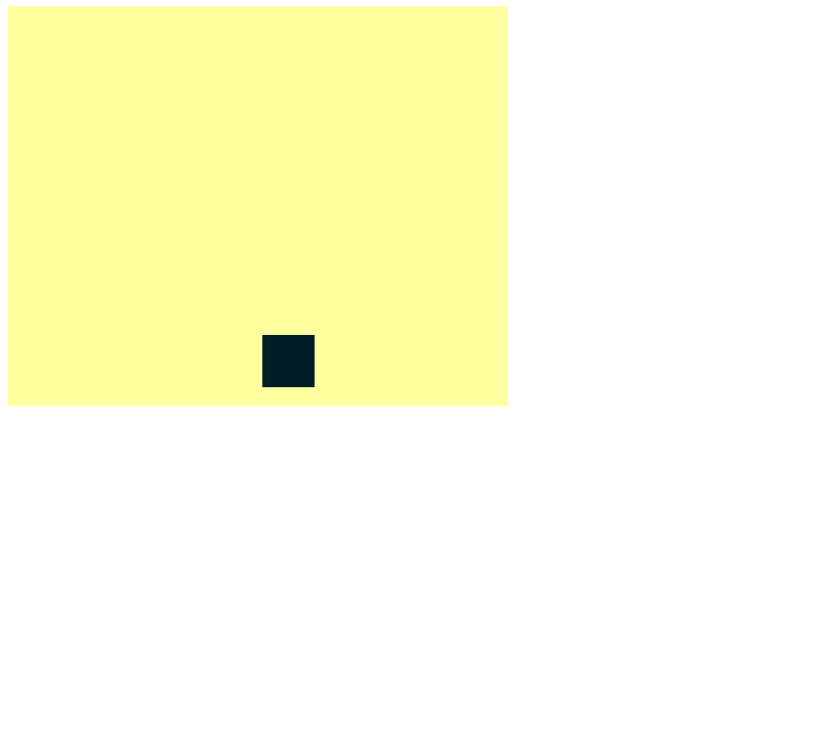
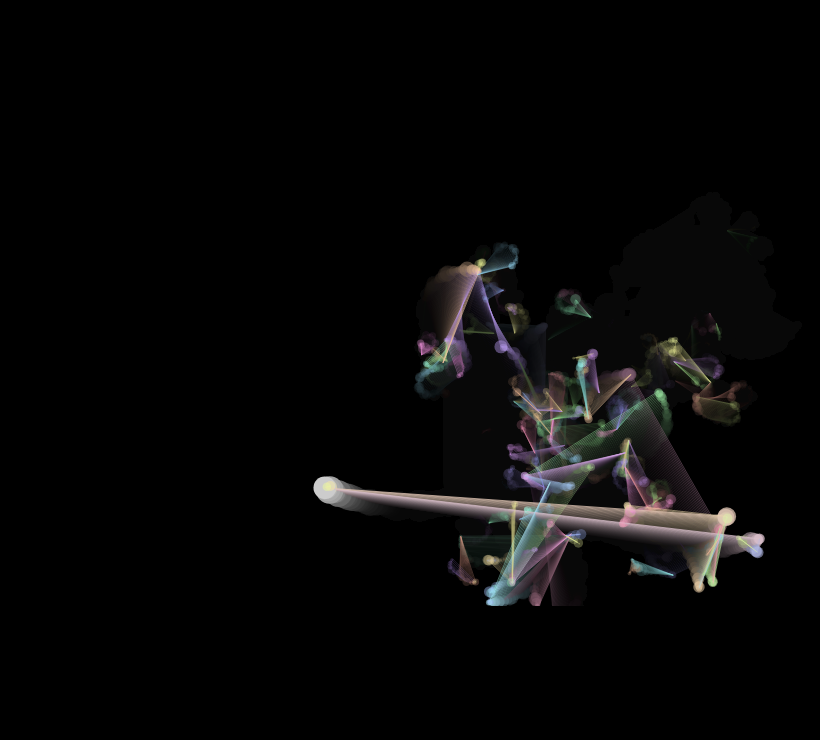
Before and after one commit to joker-b/AnimTaskMgr, a plain HTML site: page examples/canvas.html in a window 1280 px wide. Shown: the part 60-800 px from the top of the page, without its empty margins (0-820 px from the left). Drawn offline with Linux system fonts and the light colour scheme.

Commit message:
caught cleanup bug. example much nicer

```diff
--- a/AnimTaskMgr.js
+++ b/AnimTaskMgr.js
@@ -36,6 +36,10 @@ function ATask(AnimFunc,WrapUpFunc,Duration,Interp,Manager) { // WrapUp is optio
 	this.active = true;
 	this.wrapReady = false;
 	this.chainTask = null;
+	//
+	this.now = 0;
+	this.totalTime = 0;
+	this.frameTime = 0;
 }
 
 ATask.prototype.animate = function() {
@@ -43,14 +47,14 @@ ATask.prototype.animate = function() {
 		return;
 	}
 	var t, ti, haltMe;
-	var now = Date.now();
-	var totalTime = now - this.start;
-	var frameTime = now - this.prev;
-	this.prev = now;
+	this.tNow = Date.now();
+	this.tTotal = this.tNow - this.start;
+	this.tFrame = this.tNow - this.tPrev;
+	this.tPrev = this.tNow;
 	if (this.duration>0) {
-		t = totalTime/this.duration;
+		t = this.tTotal/this.duration;
 	} else {
-		t = 0.0; // for now
+		t = 0.0; // for tNow
 	}
 	if ((this.interp !== undefined)&&(this.interp)) {
 		ti = this.interp(t); // sloin, gamma, etc.
@@ -59,7 +63,7 @@ ATask.prototype.animate = function() {
 	}
 	if (this.wrapReady) {
 		if (this.wrapFunc) {
-			this.wrapFunc(now,ti,frameTime,totalTime,this.count);
+			this.wrapFunc(this.tNow, ti, this.tFrame, this.tTotal, this.count);
 		}
 		this.wrapReady = false;
 		this.wrapFunc = null;
@@ -67,7 +71,7 @@ ATask.prototype.animate = function() {
 		return;
 	}
 	if (this.animFunc) {
-		haltMe = this.animFunc(now,ti,frameTime,totalTime,this.count);
+		haltMe = this.animFunc(this.tNow, ti, this.tFrame, this.tTotal,this.count);
 	} else {
 		haltMe = false;
 	}
@@ -110,11 +114,20 @@ function AnimTaskMgr() {
 	this.limit = 12; // 12 ms
 	this.selfCleaning = true;
 	//
+	this.paused = false;
+	//
 	this.defInterp = null;
 	//
 	this._t = 0;
 	this._I = 0;
 }
+
+AnimTaskMgr.prototype.pause = function() {
+	this.paused = true;
+};
+AnimTaskMgr.prototype.resume = function() {
+	this.paused = true;
+};
 
 AnimTaskMgr.prototype.addTask = function(Tk) {
 	this.tasks.push(Tk);
@@ -156,10 +169,13 @@ AnimTaskMgr.prototype.discard = function(TK) {
 };
 
 AnimTaskMgr.prototype.animate = function() {
+	if (this.paused) {
+		return;
+	}
 	this._t = Date.now();
 	for (this._I=0; this._I<this.tasks.length; this._I+=1) {
 		if ((Date.now()-this._t) > this.limit) {
-			return;
+			break;
 		}
 		if (this.N >= this.tasks.length) {
 			this.N = 0;
@@ -178,12 +194,13 @@ AnimTaskMgr.prototype.animate = function() {
 };
 
 AnimTaskMgr.prototype.autoClean = function() {
-	var pad = this.tasks.slice(0);
-	for (var i=0; i<pad.length; i+=1) {
-		if (!pad[i].active) {
-			this._discard(pad[i]);
+	var scratch = [];
+	for (var i=0; i<this.tasks.length; i+=1) {
+		if (this.tasks[i].active) {
+			scratch.push(this.tasks[i]);
 		}
 	}
+	this.tasks = scratch;
 };
 
 /////////////////// eof ///
--- a/examples/canvas.html
+++ b/examples/canvas.html
@@ -1,10 +1,16 @@
 <html>
 	<head>
 		<script src="../AnimTaskMgr.js"></script>
+		<style>
+		body {
+			color: #fff;
+			background: #000;
+		}
+		</style>
 	</head>
 	<body>
 		<h1>AnimTaskMgr Example Using Canvas</h1>
-		<canvas id="cvMain" width="500" height="400"></canvas>
+		<canvas id="cvMain" width="800" height="600"></canvas>
 		<script src="js/canvasMain.js"></script>
 	</body>
 </html>
--- a/examples/js/canvasMain.js
+++ b/examples/js/canvasMain.js
@@ -7,25 +7,99 @@
 var ATM = new AnimTaskMgr();
 
 var cv = document.getElementById('cvMain');
+var ctx = cv.getContext('2d');
 
-var ctx = cv.getContext('2d');
-ctx.fillStyle = 'rgb(200,0,0)';
-ctx.fillRect(10, 10, 55, 50);
-function voila(TimeNow,RelativeTime,SinceLastFrameTime,SinceStartTime,Count) {
-	var rc = "rgb("+((Count%50)*5)+",30,40)";
-	// console.log(rc);
-	ctx.fillStyle = "#ffff9f";
-	ctx.fillRect(0,0, 500, 400);
-	ctx.fillStyle = rc;
-	var r = Count/40;
-	var nx = Math.random() * Math.random();
-	ctx.fillRect(200 + 160*Math.cos(r)-8*nx, 180 + 160*Math.sin(r)-8*nx, 50+16*nx, 50+16*nx);
+
+function Orbitter(Ctx,cx,cy,A,BigR,InR,Speed,Alpha,Parent,KidLife) {
+	this.ctx = Ctx;  // context
+	this.cx = cx;
+	this.cy = cy;
+	this.startAngle = A;
+	/* var hue = Math.floor(180*A/(2*Math.PI));
+	hue = (hue>360) ? (hue-360) : hue; */
+	var hue = Math.floor( 0.5 + Math.random() * 360);
+	var sat = (1 - BigR/200); // note constant
+	sat = Math.floor(100*Math.min(1,Math.max(0,sat)));
+	this.color = 'hsl('+hue+','+sat+'%,80%)';
+	//console.log(this.color);
+	this.angle = 0.0;
+	this.speed = Speed;
+	this.alpha = Alpha;
+	this.bigR = BigR;
+	this.inR = InR;
+	this.rVar = 6; // variance of r
+	this.parent = Parent;
+	this.kidLife = KidLife;
 }
 
-ATM.launch(voila,null,0.0);
+Orbitter.prototype.setPos = function() {
+	this.px = this.cx + this.bigR*Math.cos(this.angle);
+	this.py = this.cy + this.bigR*Math.sin(this.angle);
+};
+
+Orbitter.prototype.draw = function() {// graphics context
+	var nx = Math.random() * Math.random();
+	this.ctx.globalAlpha  = this.alpha;
+	this.ctx.fillStyle = this.color;
+	this.ctx.beginPath();
+	this.ctx.arc(this.px, this.py, this.inR+(this.rVar*nx), 0, 2*Math.PI);
+	this.ctx.closePath();
+	this.ctx.fill();
+	if (this.parent) {
+		this.ctx.strokeStyle = this.color;
+		this.ctx.beginPath();
+		this.ctx.moveTo(this.px,this.py);
+		this.ctx.lineTo(this.parent.px,this.parent.py);
+		this.ctx.stroke();
+	}
+};
+Orbitter.prototype.animate = function(TimeNow,RelativeTime,SinceLastFrameTime,SinceStartTime,Count) {
+	this.angle = this.startAngle + this.speed*SinceStartTime;
+	//this.color = 'rgb('+((Count%50)*5)+',30,40)';
+	//this.setPos();
+	this.px = this.cx + this.bigR*Math.cos(this.angle);
+	this.py = this.cy + this.bigR*Math.sin(this.angle);
+	this.draw();
+	if (Math.random() < 0.6) {
+		this.spawn();
+	}
+};
+Orbitter.prototype.spawn = function() {
+	var nbr = ((Math.random()*0.5)+0.5) * this.bigR * 0.75;
+	if (nbr<(this.rVar+1)) return; // too small
+	var d = Math.random() * this.kidLife + 500;
+	var ns = this.speed * this.bigR / nbr;
+	var na = Math.random() * 2 * Math.PI;
+
+	var nob = new Orbitter(this.ctx,
+							this.px+nbr*Math.cos(na),
+							this.py+nbr*Math.sin(na),
+							na+Math.PI, nbr,this.inR*0.5, -ns, this.alpha * 0.75,
+							this, this.kidLife * 0.7);
+	nob.launch(d);
+};
+Orbitter.prototype.launch = function(Duration) {
+	var orb = this;
+	function animate(TimeNow,RelativeTime,SinceLastFrameTime,SinceStartTime,Count) {
+		orb.angle = orb.startAngle + orb.speed*SinceStartTime;
+		// orb.color = 'rgb('+((255-Count%50))+',170,240)';
+		orb.setPos();
+		orb.draw();
+		if (Math.random() < 0.025) {
+			orb.spawn();
+		}
+	}
+	ATM.launch(animate,null,Duration);
+};
+
+var dad = new Orbitter(ctx,400,300, 0.0, 200,10, 0.0004, 1.0, null, 3500);
+dad.launch(0); // dad is immortal
 
 function animate() {
 	requestAnimationFrame(animate);
+	ctx.fillStyle = "#000";
+	ctx.globalAlpha = 0.06;
+	ctx.fillRect(0,0,800,600);
 	ATM.animate();
 }
 
```
Also changed, not shown: README.md.
